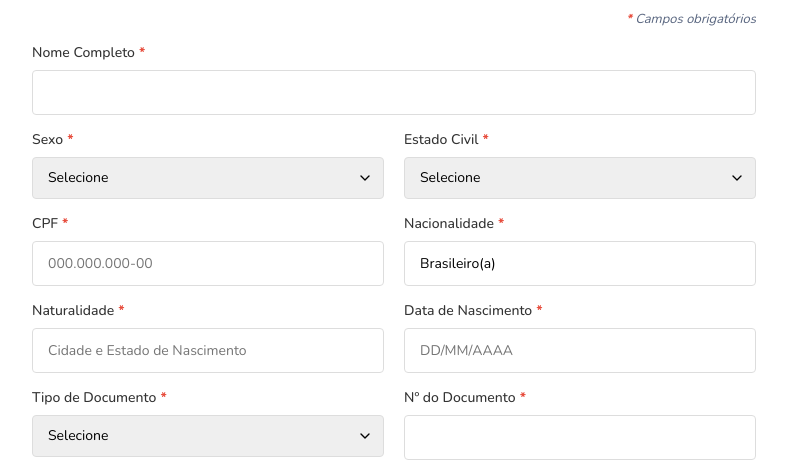
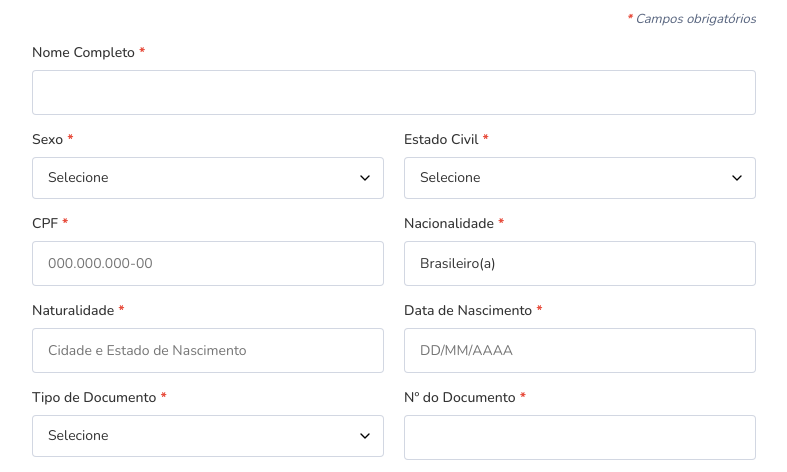
Before and after one commit to Persevera-Asset-Management/PerseveraForms, a plain HTML site: page forms/ficha-cadastral.html in a window 1280 px wide. Shown: the part 327-799 px from the top of the page, without its empty margins (246-1033 px from the left). Drawn offline with nearby package versions, Linux system fonts and the light colour scheme; a web font is replaced by a local one.

Commit message:
Enhance CSS structure and specificity for form styles: added detailed comments and guidelines in ficha-cadastral.css, form-styles.css, and main.css to clarify usage and hierarchy. Introduced specific styles for loading indicators and valid fields in ficha-cadastral.css, while refining form-control styles in form-styles.css and main.css for improved consistency across the application.

```diff
--- a/assets/css/form-styles.css
+++ b/assets/css/form-styles.css
@@ -1,3 +1,17 @@
+/*
+ * FORM-STYLES.CSS - Estilos Genéricos para Formulários
+ * ---------------------------------------------------
+ * Este arquivo contém os estilos para todos os formulários do sistema Persevera.
+ * Ele estende os estilos base definidos em main.css, adicionando funcionalidades
+ * específicas para campos de formulário, validação, e layout de formulários.
+ *
+ * REGRAS DE USO:
+ * - As definições aqui sobrescrevem main.css
+ * - Personalizações para formulários específicos devem ser feitas em seus próprios arquivos
+ *   (ex: ficha-cadastral.css, termo-adesao.css, etc.)
+ * - Mantenha apenas estilos que se aplicam a TODOS os formulários
+ */
+
 :root {
     --primary-color: #124A81;
     --primary-dark: #2980b9;
@@ -93,13 +107,14 @@
     margin-left: 4px;
 }
 
+/*
+ * Modificações específicas para .form-control em formulários genéricos
+ * Nota: A definição base está em main.css
+ */
 .form-control {
-    width: 100%;
-    padding: 12px 15px;
-    border: 1px solid var(--border-color);
+    /* Ajustes específicos para formulários genéricos */
     border-radius: 4px;
-    font-size: 14px;
-    transition: border-color 0.3s, box-shadow 0.3s;
+    padding: 12px 15px;  /* Padding específico para formulários genéricos */
 }
 
 .form-control:focus {
--- a/assets/css/main.css
+++ b/assets/css/main.css
@@ -1,3 +1,18 @@
+/*
+ * MAIN.CSS - Estilos Globais Persevera
+ * --------------------------------------
+ * Este arquivo contém os estilos base que se aplicam a todo o sistema.
+ * Aqui são definidas as variáveis CSS, tipografia e componentes fundamentais.
+ *
+ * HIERARQUIA CSS:
+ * 1. main.css: Define os estilos fundamentais e padrões globais
+ * 2. form-styles.css: Adiciona estilos específicos para formulários
+ * 3. arquivos específicos (ex: ficha-cadastral.css): Personalizam componentes para casos específicos
+ *
+ * IMPORTANTE: Qualquer mudança aqui afeta todo o sistema. Para personalizações
+ * específicas, use os arquivos CSS dedicados de cada componente.
+ */
+
 @font-face {
     font-family: 'Avenir';
     src: url('https://assets.persevera.com.br/fonts/Avenir-Medium.woff2') format('woff2'),
@@ -165,6 +180,7 @@ body {
 }
 
 .form-control {
+    /* Propriedades básicas de todos os inputs */
     width: 100%;
     padding: 10px 12px;
     border: 1px solid var(--input-border);
@@ -172,6 +188,11 @@ body {
     font-size: 14px;
     transition: all 0.3s ease;
     font-family: var(--font-light);
+
+    /* Propriedades padrão para todos os controles de formulário */
+    background-color: var(--white);
+    color: var(--text-color);
+    box-sizing: border-box;
 }
 
 .form-control:hover {
```
Also changed, not shown: assets/css/ficha-cadastral.css (+34 -16 lines).
